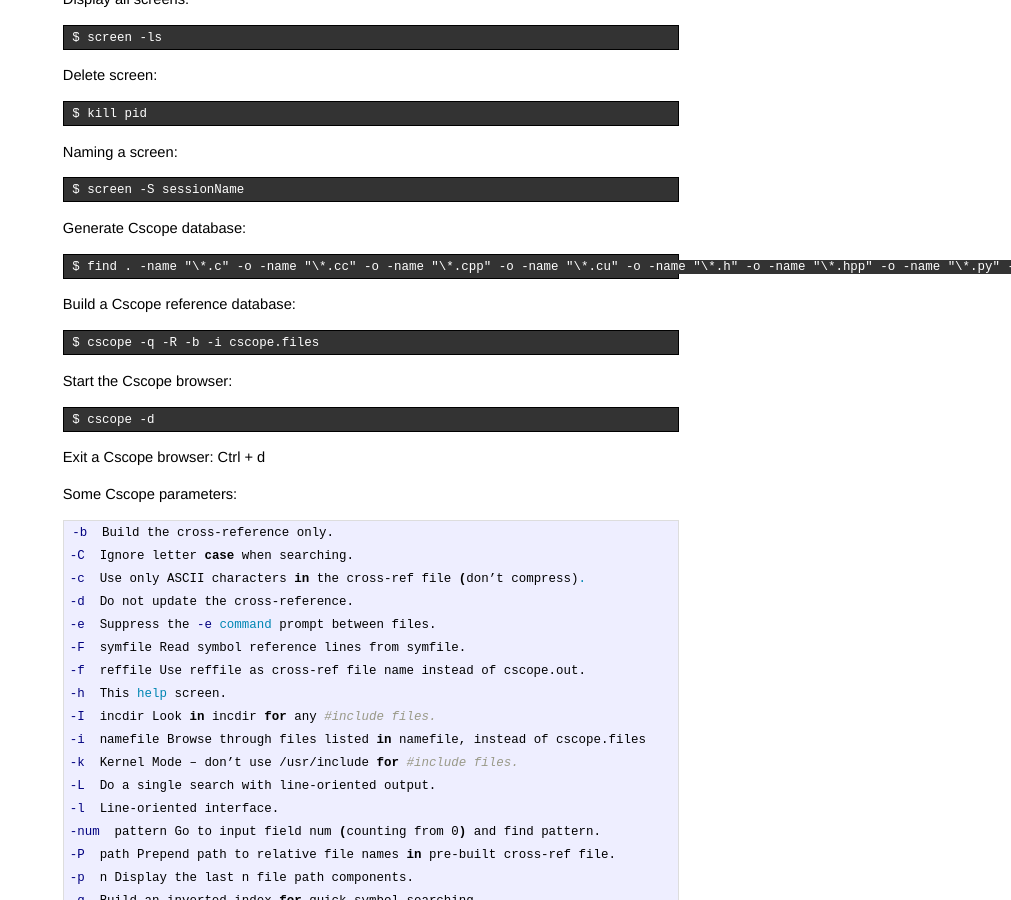
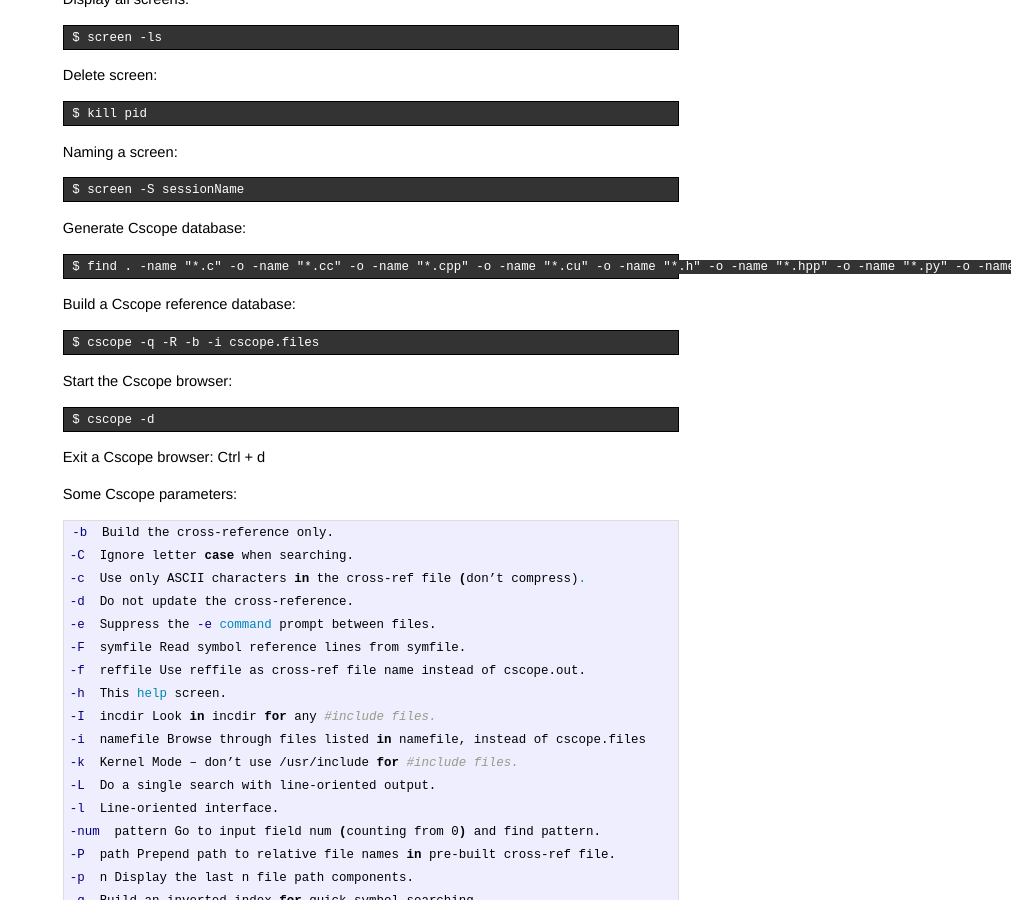
Before and after one commit to handong1587/handong1587.github.io, a Jekyll site: the page built from _posts/linux_study/2015-07-24-some-useful-linux-commands.md, in a window 1280 px wide and 900 px high, scrolled down 2366 px. Shown: the whole window, without its empty margins (269-1280 px from the left). Built offline with Jekyll 4.4.1, drawn with Linux system fonts in a browser that asks for light colours; Markdown is read by kramdown in place of the engine named in the settings; comment, search, counter and statistics services are not loaded.

Commit message:
update mds

```diff
--- a/_posts/linux_study/2015-07-24-some-useful-linux-commands.md
+++ b/_posts/linux_study/2015-07-24-some-useful-linux-commands.md
@@ -136,7 +136,7 @@
 
 Generate Cscope database:
 
-<pre class="terminal"><code>$ find . -name "\*.c" -o -name "\*.cc" -o -name "\*.cpp" -o -name "\*.cu" -o -name "\*.h" -o -name "\*.hpp" -o -name "\*.py" -o -name "\*.proto" > cscope.files</code></pre>
+<pre class="terminal"><code>$ find . -name "*.c" -o -name "*.cc" -o -name "*.cpp" -o -name "*.cu" -o -name "*.h" -o -name "*.hpp" -o -name "*.py" -o -name "*.proto" > cscope.files</code></pre>
 
 Build a Cscope reference database:
 
```
